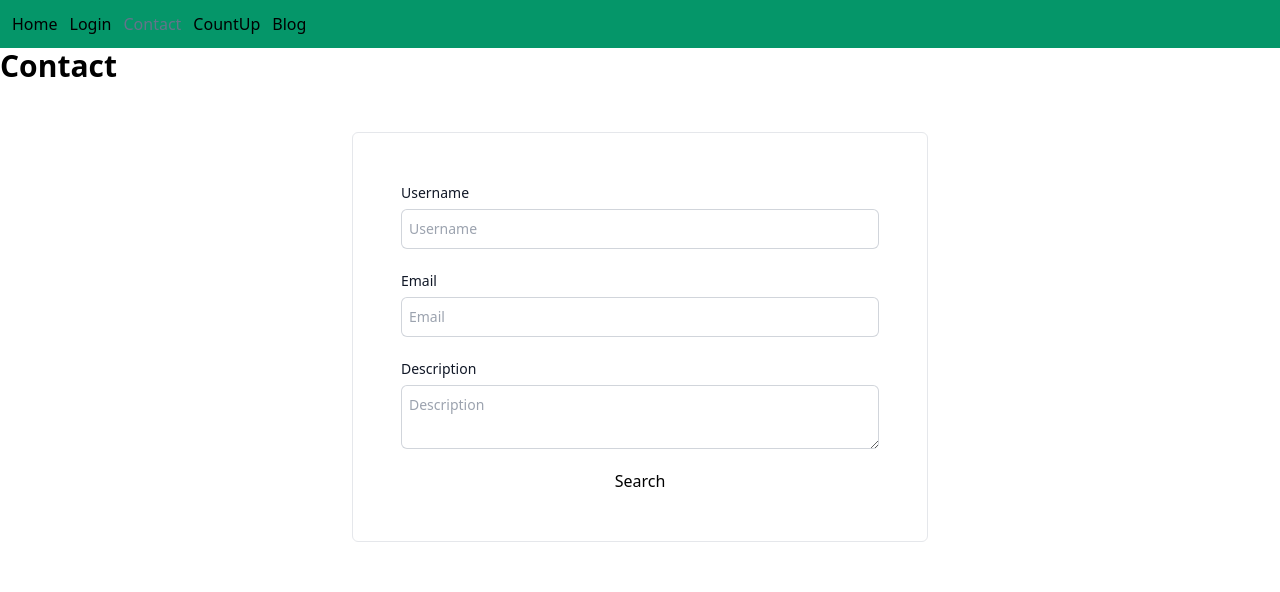
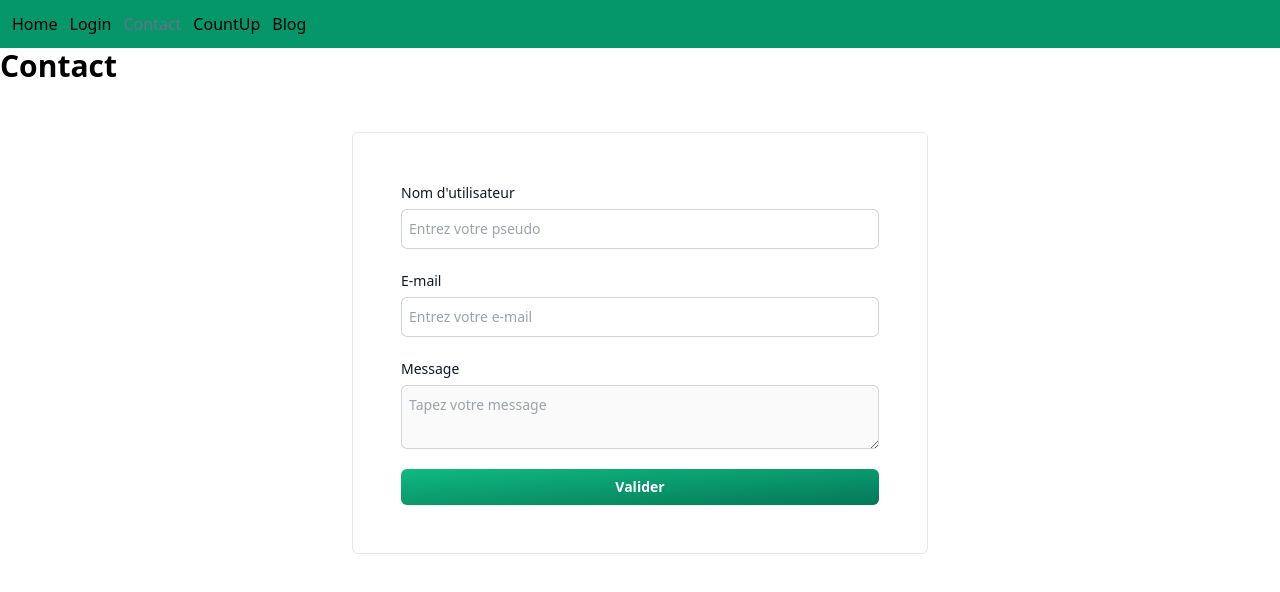
Before and after one commit to pascal-la/concepts-react, a React (Create React App) app: page /contact in a window 1280 px wide. Shown: the top 592 px of the page. Built offline with nearby package versions, Linux system fonts and the light colour scheme.

Commit message:
improve Input component / create form in contact page

```diff
--- /dev/null
+++ b/src/components/Button.tsx
@@ -0,0 +1,40 @@
+import { ReactNode } from "react";
+import { twMerge } from "tailwind-merge";
+
+type ButtonProps = {
+  type: "submit" | "reset" | "button";
+  variant?: "primary" | "secondary" | "third";
+  className?: string;
+  children: ReactNode;
+};
+
+const buttonVariant = {
+  primary:
+    "from-emerald-500 to-emerald-700 hover:from-emerald-700 hover:to-emerald-500 focus-visible:outline-emerald-600",
+  secondary:
+    "from-sky-500 to-sky-700 hover:from-sky-700 hover:to-sky-500 focus-visible:outline-sky-600",
+  third:
+    "from-yellow-400 to-yellow-600 hover:from-yellow-600 hover:to-yellow-500 focus-visible:outline-yellow-600",
+};
+
+const Button = ({
+  type = "button",
+  variant = "primary",
+  className,
+  children,
+}: ButtonProps) => {
+  return (
+    <button
+      type={type}
+      className={twMerge(
+        "rounded-md px-3 py-2 text-sm font-semibold text-white bg-gradient-to-br shadow-sm focus-visible:outline focus-visible:outline-2 focus-visible:outline-offset-2 transition-all duration-500 ease-in-out transform",
+        buttonVariant[variant],
+        className
+      )}
+    >
+      {children}
+    </button>
+  );
+};
+
+export default Button;
--- a/src/components/input/Input.tsx
+++ b/src/components/input/Input.tsx
@@ -1,28 +1,16 @@
 import { createElement } from "react";
 import { twMerge } from "tailwind-merge";
-import { InputType } from "../../types/types";
+import { InputProps } from "../../types/types";
 
-const Input = ({
-  type = "text",
-  id,
-  name,
-  placeholder,
-  value,
-  onChange,
-  inputClassName,
-}: InputType) => {
+const Input = ({ type = "text", className, ...props }: InputProps) => {
   const isTextArea = type === "textarea";
 
   const input = createElement(isTextArea ? "textarea" : "input", {
+    ...props,
     type: !isTextArea ? type : undefined,
-    id,
-    name,
-    value,
-    onChange,
-    placeholder,
     className: twMerge(
       "block w-full rounded-md border-0 p-2 text-gray-900 ring-1 ring-inset ring-gray-300 placeholder:text-gray-400 focus:ring-2 focus:ring-inset focus:ring-indigo-600 sm:text-sm/6",
-      inputClassName
+      className
     ),
   });
 
--- a/src/components/input/InputWithLabel.tsx
+++ b/src/components/input/InputWithLabel.tsx
@@ -1,14 +1,15 @@
 import { twMerge } from "tailwind-merge";
 
-import { InputWithLabelType } from "../../types/types";
+import { InputWithLabelProps } from "../../types/types";
 
 import Input from "./Input";
 
 const InputWithLabel = ({
   label,
   labelClassName,
+  inputClassName,
   ...props
-}: InputWithLabelType) => {
+}: InputWithLabelProps) => {
   return (
     <fieldset className="grid gap-1">
       <label
@@ -20,7 +21,7 @@ const InputWithLabel = ({
       >
         {label}
       </label>
-      <Input {...props} />
+      <Input {...props} className={inputClassName} />
     </fieldset>
   );
 };
--- a/src/pages/contact.tsx
+++ b/src/pages/contact.tsx
@@ -1,51 +1,67 @@
-import React, { useState } from "react";
+import React, { ChangeEvent, useState } from "react";
 
-import { InputWithLabelType } from "../types/types";
+import { InputWithLabelProps } from "../types/types";
 
+import Button from "../components/Button";
 import InputWithLabel from "../components/input/InputWithLabel";
 import PageTitle from "../components/PageTitle";
+import Input from "../components/input/Input";
+
+type FormData = {
+  username: string;
+  email: string;
+  message: string;
+};
 
 const Contact = () => {
-  function search(e: React.FormEvent<HTMLFormElement>) {
+  const [formData, setFormData] = useState<FormData>({
+    username: "",
+    email: "",
+    message: "",
+  });
+
+  const { username, email, message } = formData;
+
+  const handleSubmit = (e: React.FormEvent<HTMLFormElement>) => {
     e.preventDefault();
-    const formData = new FormData(e.currentTarget);
-    const query = formData.get("query");
-    console.log(query);
-  }
+    console.log("FORMDATA", formData);
+  };
 
-  const [username, setUsername] = useState("");
-  const [email, setEmail] = useState("");
-  const [description, setDescription] = useState("");
+  const handleInputChange = (
+    e: ChangeEvent<HTMLInputElement | HTMLTextAreaElement>
+  ) => {
+    const { name, value } = e.target;
 
-  const inputs: InputWithLabelType[] = [
+    setFormData((prev) => ({
+      ...prev,
+      [name]: value,
+    }));
+  };
+
+  const inputs: InputWithLabelProps[] = [
     {
-      label: "Username",
+      label: "Nom d'utilisateur",
       name: "username",
       id: "username",
-      placeholder: "Username",
+      placeholder: "Entrez votre pseudo",
       value: username,
-      onChange: (e: React.ChangeEvent<HTMLInputElement>) =>
-        setUsername(e.target.value),
     },
     {
-      label: "Email",
+      label: "E-mail",
       type: "email",
       name: "email",
       id: "email",
-      placeholder: "Email",
+      placeholder: "Entrez votre e-mail",
       value: email,
-      onChange: (e: React.ChangeEvent<HTMLInputElement>) =>
-        setEmail(e.target.value),
     },
     {
-      label: "Description",
+      label: "Message",
       type: "textarea",
-      name: "description",
-      id: "description",
-      placeholder: "Description",
-      value: description,
-      onChange: (e: React.ChangeEvent<HTMLTextAreaElement>) =>
-        setDescription(e.target.value),
+      name: "message",
+      id: "message",
+      placeholder: "Tapez votre message",
+      value: message,
+      disabled: true,
     },
   ];
 
@@ -53,7 +69,7 @@ const Contact = () => {
     <div className="container mx-auto grid gap-12">
       <PageTitle text="Contact" />
       <div className="mx-auto max-w-xl w-full p-12 border rounded-md">
-        <form onSubmit={search} className="grid gap-5">
+        <form onSubmit={handleSubmit} className="grid gap-5">
           {inputs.map((input, i) => (
             <InputWithLabel
               key={i}
@@ -63,11 +79,12 @@ const Contact = () => {
               name={input.name}
               placeholder={input.placeholder}
               value={input.value}
-              onChange={input.onChange}
+              onChange={handleInputChange}
+              required
+              disabled={input.disabled}
             />
           ))}
-
-          <button type="submit">Search</button>
+          <Button type="submit">Valider</Button>
         </form>
       </div>
     </div>
```
Also changed, not shown: src/types/types.ts (+9 -6 lines).
